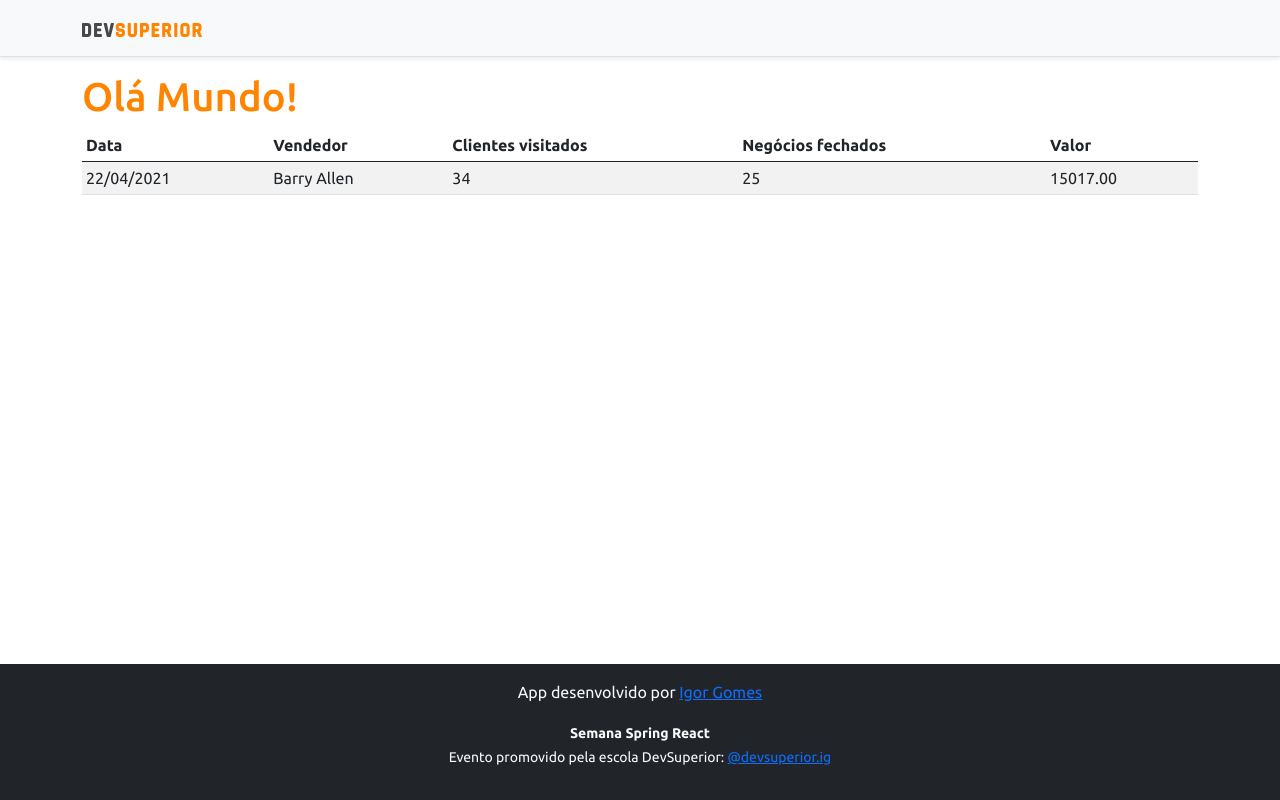
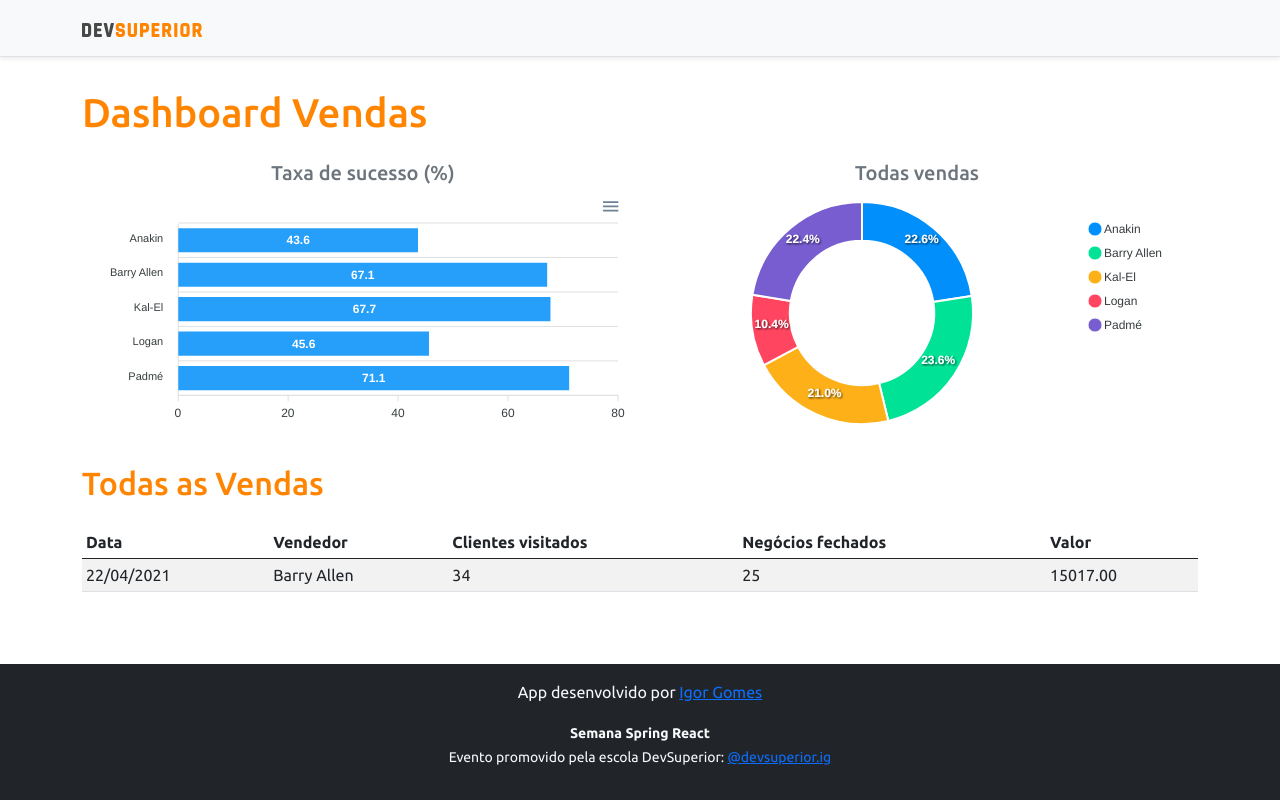
Before and after one commit to gomesIgor21/projeto-sds3, a React (Create React App) app in the folder frontend/: page / in a window 1280 px wide. Built offline with nearby package versions, Linux system fonts and the light colour scheme; the HTML template or start-up script is replaced by a standard one.

Commit message:
Static charts

```diff
--- a/frontend/package.json
+++ b/frontend/package.json
@@ -3,6 +3,7 @@
   "version": "0.1.0",
   "private": true,
   "dependencies": {
+    "@popperjs/core": "^2.9.2",
     "@testing-library/jest-dom": "^5.12.0",
     "@testing-library/react": "^11.2.6",
     "@testing-library/user-event": "^12.8.3",
@@ -10,8 +11,10 @@
     "@types/node": "^12.20.12",
     "@types/react": "^17.0.5",
     "@types/react-dom": "^17.0.3",
+    "apexcharts": "^3.26.1",
     "bootstrap": "^5.0.0",
     "react": "^17.0.2",
+    "react-apexcharts": "^1.3.9",
     "react-dom": "^17.0.2",
     "react-scripts": "4.0.3",
     "typescript": "^4.2.4",
--- a/frontend/src/App.tsx
+++ b/frontend/src/App.tsx
@@ -1,14 +1,32 @@
 import NavBar from "components/NavBar";
 import Footer from "components/Footer";
 import DataTable from "components/DataTable";
+import BarChart from "components/BarChart";
+import DonutChart from "components/DonutChart";
 
 function App() {
   return (
     <>
       <NavBar />
         <div className="container">
-          <h1 className="text-primary">Olá Mundo!</h1>
+          <h1 className="text-primary py-3">Dashboard Vendas</h1>
 
+          <div className="row px-3 ">
+            <div className="col-sm-6">
+              <h5 className="text-center text-secondary">Taxa de sucesso (%)</h5>
+              <BarChart />
+            </div>
+            <div className="col-sm-6">
+              <h5 className="text-center text-secondary">Todas vendas</h5>
+              <DonutChart />
+            </div>
+          </div>
+
+          <div className="py-3">
+            <h2 className="text-primary">
+              Todas as Vendas
+            </h2>
+          </div>
           <DataTable />
         </div>
       <Footer />
--- /dev/null
+++ b/frontend/src/components/BarChart/index.tsx
@@ -0,0 +1,34 @@
+import Chart from 'react-apexcharts';
+
+const BarChart = () => {
+    const options = {
+        plotOptions: {
+            bar: {
+                horizontal: true,
+            }
+        },
+    };
+
+    const mockData = {
+        labels: {
+            categories: ['Anakin', 'Barry Allen', 'Kal-El', 'Logan', 'Padmé']
+        },
+        series: [
+            {
+                name: "% Sucesso",
+                data: [43.6, 67.1, 67.7, 45.6, 71.1]
+            }
+        ]
+    };
+
+    return(
+        <Chart
+            options={{...options, xaxis: mockData.labels}}
+            series={mockData.series}
+            type="bar"
+            height="240"
+        />
+    );
+}
+
+export default BarChart;
--- /dev/null
+++ b/frontend/src/components/DonutChart/index.tsx
@@ -0,0 +1,25 @@
+import Chart from 'react-apexcharts';
+
+const DonutChart = () =>{
+    const mockData = {
+        series: [477138, 499928, 444867, 220426, 473088],
+        labels: ['Anakin', 'Barry Allen', 'Kal-El', 'Logan', 'Padmé']
+    }
+
+    const options = {
+        legend: {
+            show: true
+        }
+    }
+
+    return(
+        <Chart
+            options={{...options, labels: mockData.labels}}
+            series={mockData.series}
+            type="donut"
+            height="240"
+        />
+    );
+}
+
+export default DonutChart;
```
Also changed, not shown: 1 other file (tests, documents, lock files or other folders).
